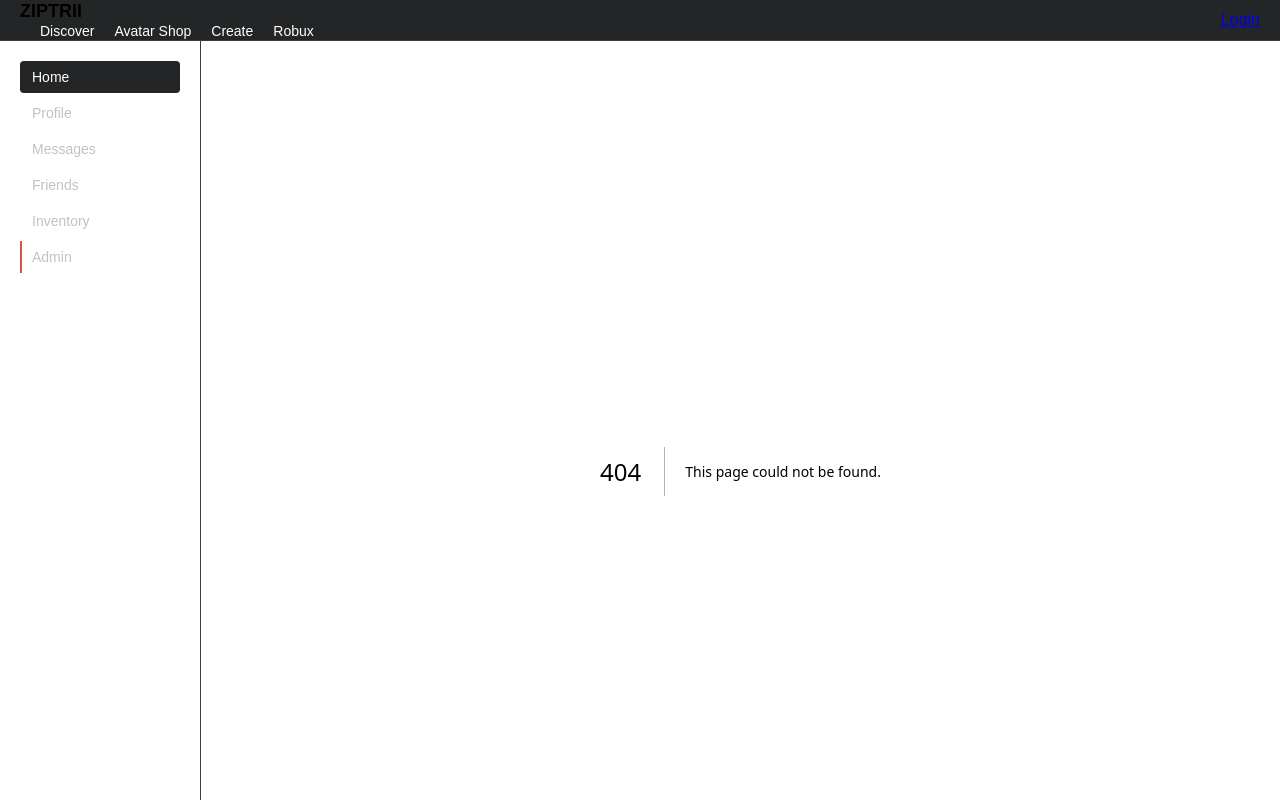
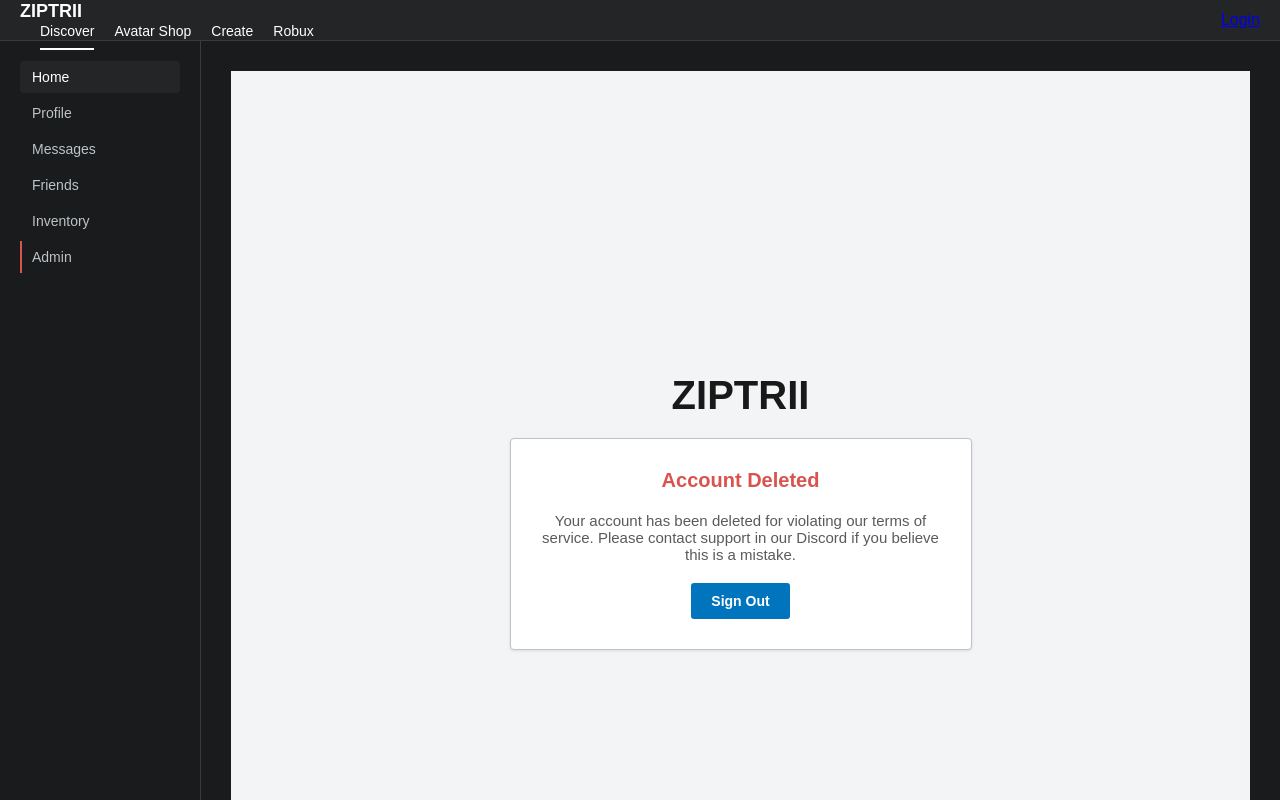
Before and after one commit to valvicthe/ziptrii, a Next.js app: page /banned in a window 1280 px wide. Before the commit this address had no page. Shown: the top 800 px of the page. Built offline with nearby package versions, Linux system fonts and the light colour scheme.

Commit message:
Create page.js

```diff
--- /dev/null
+++ b/src/app/banned/page.js
@@ -0,0 +1,50 @@
+export default function BannedPage() {
+  return (
+    <main style={{
+      backgroundColor: '#F2F4F5',
+      minHeight: '100vh',
+      display: 'flex',
+      flexDirection: 'column',
+      alignItems: 'center',
+      justifyContent: 'center',
+      fontFamily: '"HCo Gotham SSm", Arial, sans-serif',
+      padding: '40px 20px'
+    }}>
+      <div style={{ fontSize: '40px', fontWeight: '700', color: '#191919', marginBottom: '20px' }}>
+        ZIPTRII
+      </div>
+      <div style={{
+        backgroundColor: '#ffffff',
+        width: '100%',
+        maxWidth: '400px',
+        padding: '30px',
+        borderRadius: '4px',
+        boxShadow: '0 1px 3px rgba(0,0,0,0.1)',
+        border: '1px solid #BDC3C7',
+        textAlign: 'center'
+      }}>
+        <h2 style={{ fontSize: '20px', fontWeight: '600', margin: '0 0 20px 0', color: '#D9534F' }}>
+          Account Deleted
+        </h2>
+        <p style={{ color: '#5A5A5A', fontSize: '15px', marginBottom: '20px' }}>
+          Your account has been deleted for violating our terms of service. Please contact support in our Discord if you believe this is a mistake.
+        </p>
+        <button
+          onClick={() => { localStorage.removeItem('user'); window.location.href = '/login'; }}
+          style={{
+            backgroundColor: '#0074BD',
+            color: '#FFFFFF',
+            border: 'none',
+            padding: '10px 20px',
+            fontSize: '14px',
+            fontWeight: '600',
+            borderRadius: '3px',
+            cursor: 'pointer'
+          }}
+        >
+          Sign Out
+        </button>
+      </div>
+    </main>
+  );
+}
```
